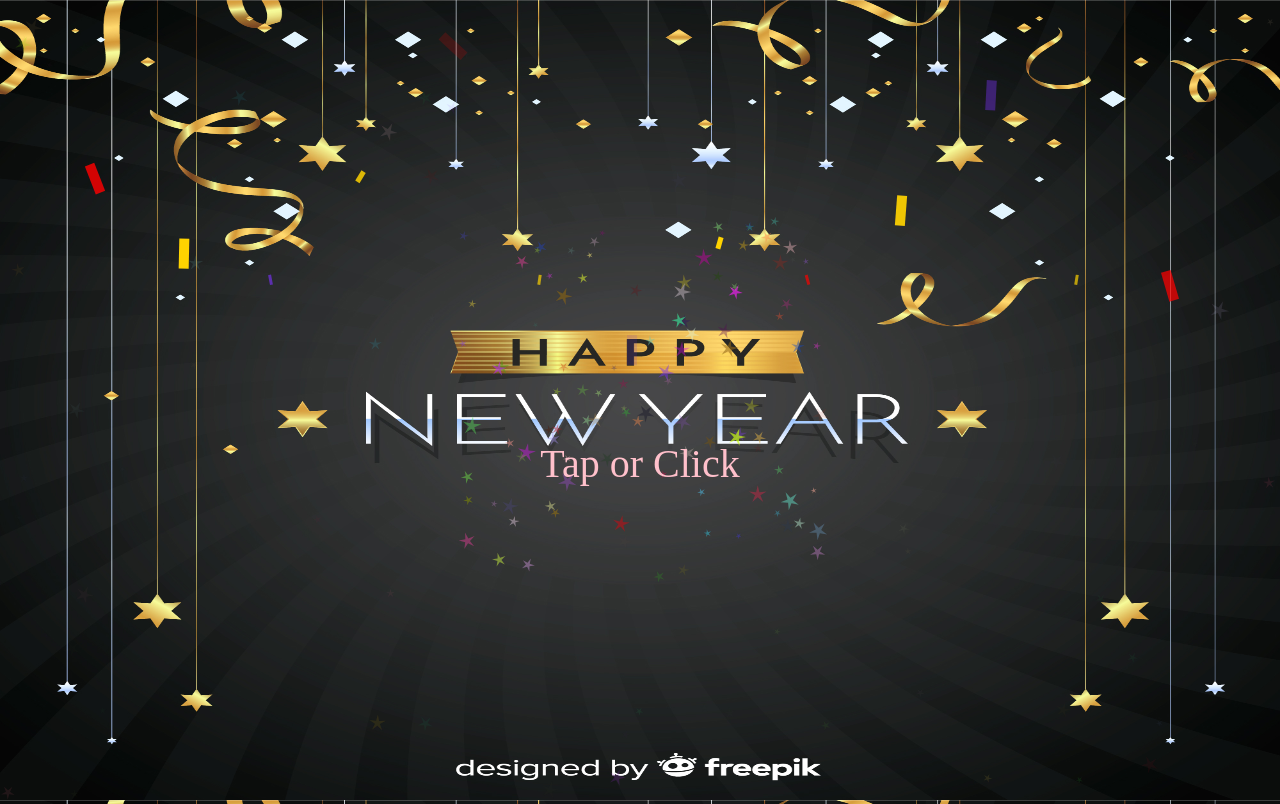
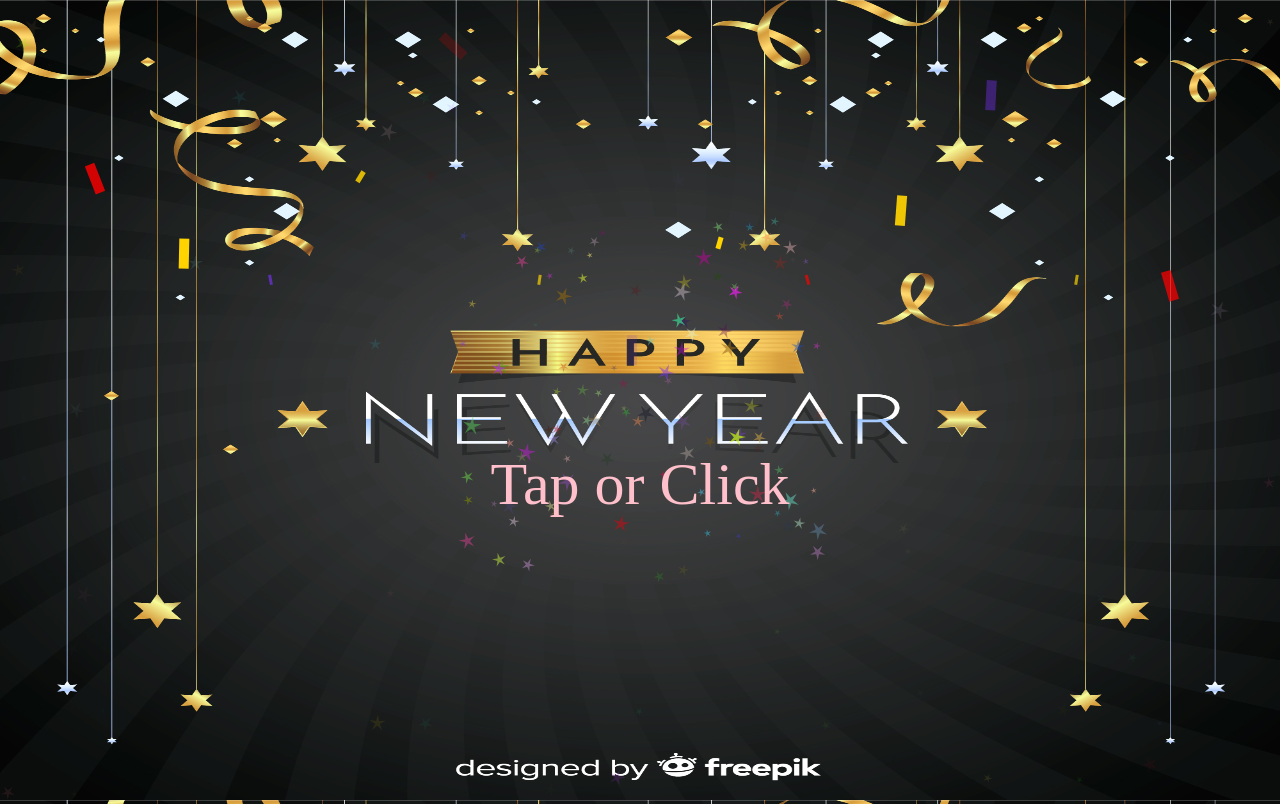
Before and after one commit to azhar-arefin/Happy_new_year_2024, a plain HTML site: page index.html in a window 1280 px wide. Drawn offline with nearby package versions, Linux system fonts and the light colour scheme.

Commit message:
Update style.css

```diff
--- a/style.css
+++ b/style.css
@@ -45,8 +45,9 @@ canvas {
 
 .start {
   color: pink;
-  font-size: 40px;
-  margin-top: -40px;
+  font-size: 60px;
+
+  margin-top: -30px;
   position: absolute;
   text-align: center;
   top: 60%;
```
